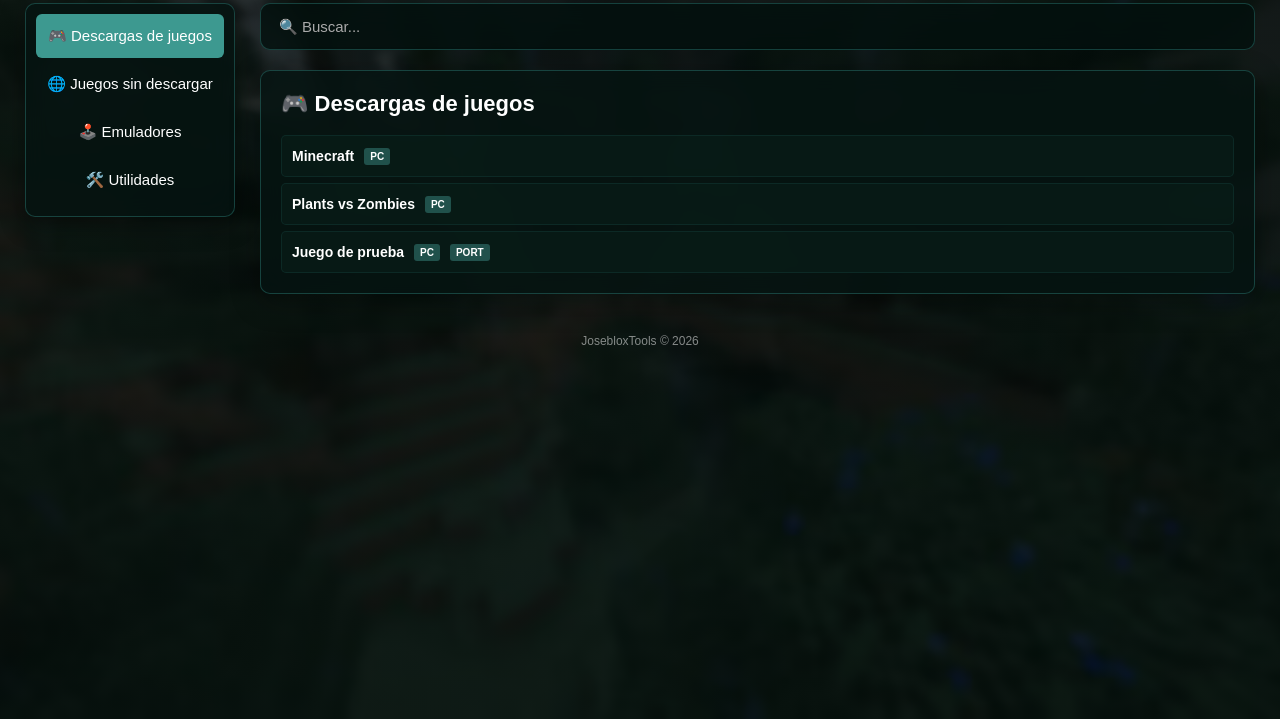
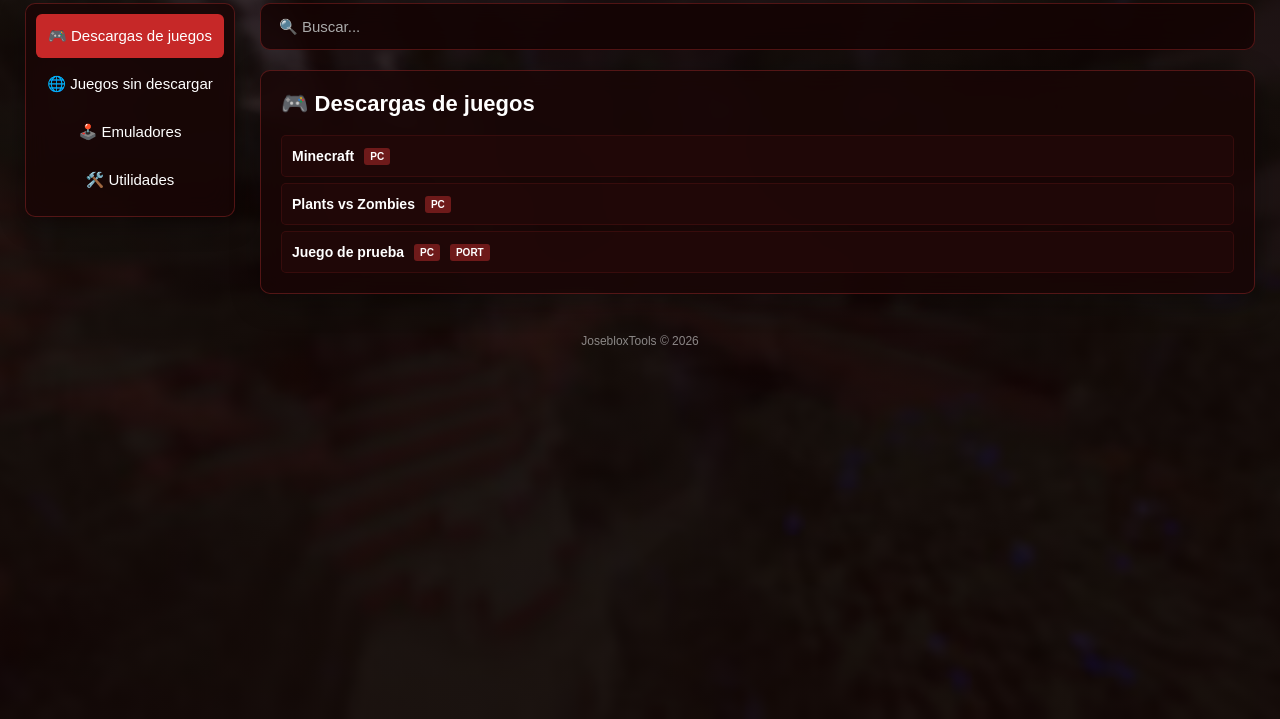
Before and after one commit to joseDavidT/JosebloxTools-website, a plain HTML site: page index.html in a window 1280 px wide. Shown: the part 81-800 px from the top of the page. Drawn offline with Linux system fonts and the light colour scheme.

Commit message:
Update index.html

```diff
--- a/index.html
+++ b/index.html
@@ -15,16 +15,20 @@
         }
 
         :root {
-            --accent: #3d9990;
-            --accent-hover: #4eb3a9;
+            /* =========================
+               PALETA ROJA
+            ========================= */
 
-            --panel: rgba(5, 20, 18, 0.82);
-            --panel-dark: rgba(3, 14, 12, 0.88);
+            --accent: #c62828;
+            --accent-hover: #e53935;
 
-            --border: rgba(65, 180, 170, 0.30);
+            --panel: rgba(25, 5, 5, 0.82);
+            --panel-dark: rgba(18, 3, 3, 0.88);
+
+            --border: rgba(220, 60, 60, 0.30);
 
             --text: #ffffff;
-            --muted: #aebbb8;
+            --muted: #c5aaaa;
         }
 
 
@@ -46,8 +50,8 @@
             background:
 
                 linear-gradient(
-                    rgba(3, 12, 10, 0.68),
-                    rgba(3, 12, 10, 0.82)
+                    rgba(18, 3, 3, 0.68),
+                    rgba(18, 3, 3, 0.82)
                 ),
 
                 url("background.avif");
@@ -91,7 +95,7 @@
             filter:
                 drop-shadow(
                     0 0 5px
-                    rgba(0, 255, 240, 0.45)
+                    rgba(255, 40, 40, 0.45)
                 );
 
         }
@@ -173,7 +177,7 @@
         .category:hover {
 
             background:
-                rgba(61,153,144,0.28);
+                rgba(190, 40, 40, 0.28);
 
         }
 
@@ -222,7 +226,7 @@
             outline: none;
 
             background:
-                rgba(3,16,14,0.82);
+                rgba(20, 3, 3, 0.82);
 
             color: white;
 
@@ -244,7 +248,7 @@
         .search:focus {
 
             border-color:
-                rgba(80,200,190,0.7);
+                rgba(240, 70, 70, 0.7);
 
         }
 
@@ -317,11 +321,11 @@
             border-radius: 5px;
 
             background:
-                rgba(8,28,25,0.75);
+                rgba(35, 8, 8, 0.75);
 
             border:
                 1px solid
-                rgba(60,160,150,0.12);
+                rgba(180, 45, 45, 0.16);
 
             cursor: pointer;
 
@@ -336,10 +340,10 @@
         .project-row:hover {
 
             background:
-                rgba(39,75,69,0.9);
+                rgba(90, 25, 25, 0.9);
 
             border-color:
-                rgba(70,190,180,0.35);
+                rgba(240, 70, 70, 0.40);
 
             transform:
                 translateX(3px);
@@ -366,7 +370,7 @@
             border-radius: 3px;
 
             background:
-                rgba(65,150,142,0.45);
+                rgba(190, 45, 45, 0.50);
 
             color: white;
 
@@ -404,7 +408,7 @@
             border-radius: 5px;
 
             background:
-                rgba(25,50,46,0.9);
+                rgba(70, 18, 18, 0.9);
 
             color: white;
 
@@ -465,11 +469,11 @@
             margin-bottom: 20px;
 
             background:
-                rgba(3,18,16,0.72);
+                rgba(25, 5, 5, 0.72);
 
             border:
                 1px solid
-                rgba(60,160,150,0.20);
+                rgba(190, 45, 45, 0.20);
 
             border-radius: 7px;
 
```
